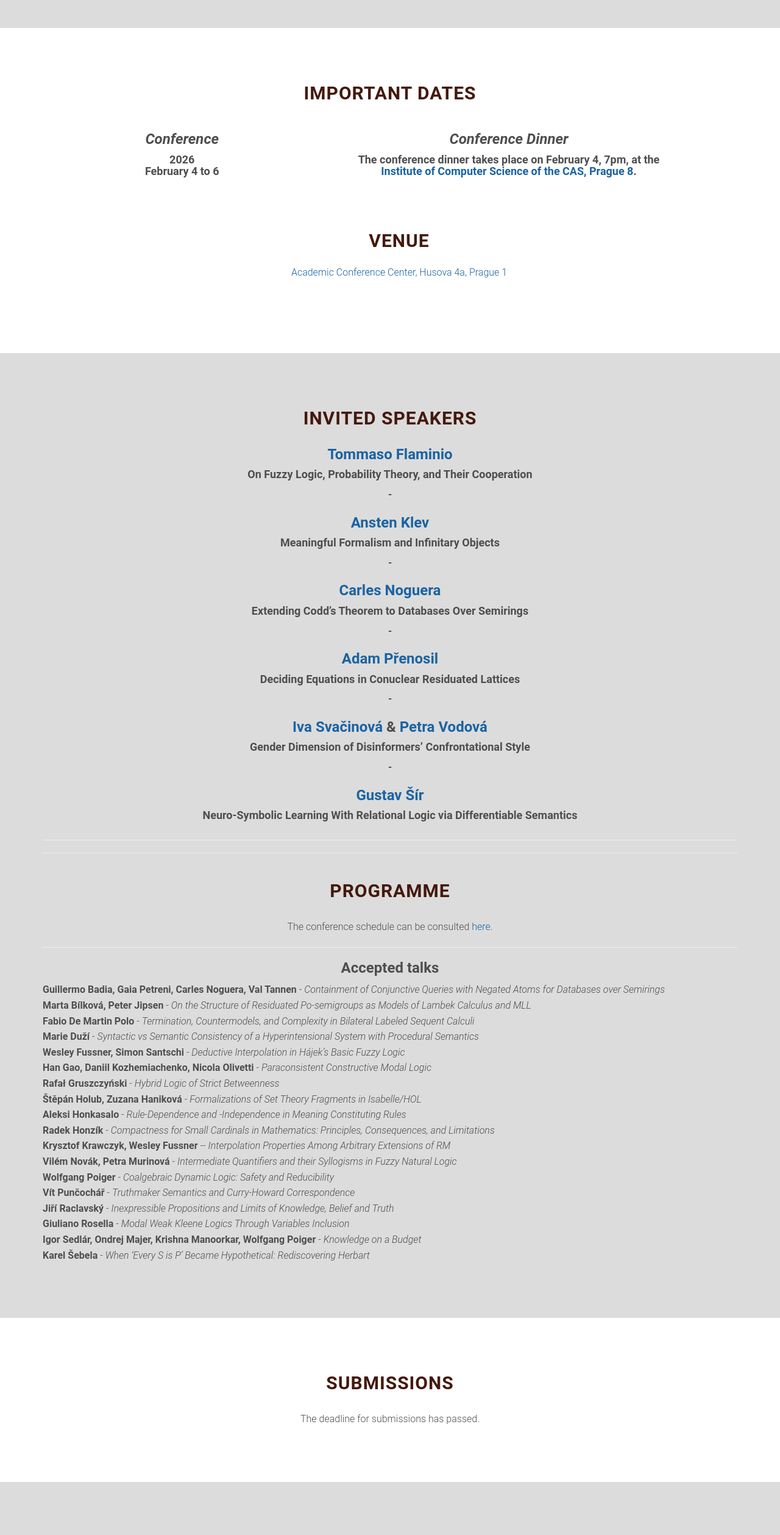
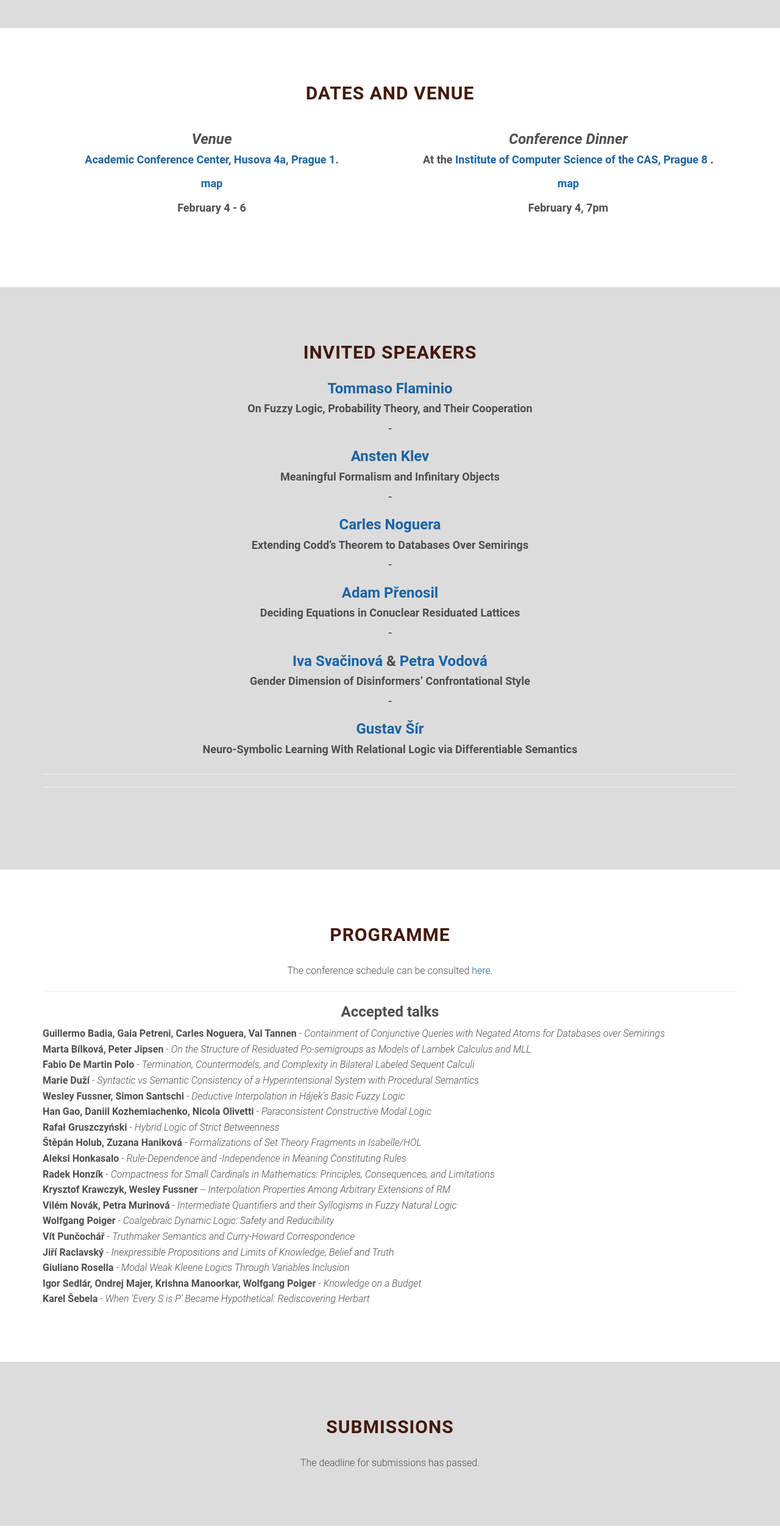
Before and after one commit to cglbl2026/cglbl2026.github.io, a website: page index.html in a window 1280 px wide. Shown: the part 820-3337 px from the top of the page at 61% size. Drawn offline with Linux system fonts and the light colour scheme; a web font is replaced by a local one.

Commit message:
Update index.html

```diff
--- a/index.html
+++ b/index.html
@@ -122,30 +122,49 @@
 
     <section id="dates" class="section about text-center">
         <div class="container">
-            <h2 class="section-title"> Important Dates </h2>
+            <h2 class="section-title"> Dates and Venue</h2>
             <div class="row">
                 <div class="col-sm-12">
 
                 </div>
 
-                <div class="col-sm-5">
+                <div class="col-sm-6">
 
-                    <h3><i>Conference</i></h3>
-                    <h4>2026<br>February 4 to 6</h4>
+                    <h3><i>Venue</i></h3>
+                    <h4>
+                        <p ><a href="http://www.akc-avcr.cz/"> Academic Conference Center, Husova 4a, Prague 1</a>.<br><br> <a href="https://maps.app.goo.gl/Rz5iccbpcCe4qKqZ6"> map </a> <br><br>
+                 <b>February 4 - 6</b> </p> </h4>
+
+
+                </div>
+
+                <div class="col-sm-6">
+
+                    <h3><i>Conference Dinner</i></h3>
+                    <h4>
+                        <p>At the <a href="https://www.cs.cas.cz/en"> Institute of Computer Science of the CAS, Prague 8</a> .<br><br> <a href="https://maps.app.goo.gl/7QEVwPho7d34KqTJ7">  map </a><br><br> <b>February 4, 7pm</b> </p> </h4>
+
+
+                </div>
+
+               <!-- <div class="col-sm-5">
+
+                    <h3><i>Conference Dinner</i></h3>
+                    <h4>The conference dinner takes place on <b>February 4, 7pm</b>, at the <a href="https://maps.app.goo.gl/7QEVwPho7d34KqTJ7"> Institute of Computer Science of the CAS, Prague 8</a>.</h4>
 
 
                 </div>
                 <div class="col-sm-6">
 
                     <h3><i>Conference Dinner</i></h3>
-                    <h4>The conference dinner takes place on <b>February 4, 7pm</b>, at the <a href="https://maps.app.goo.gl/7QEVwPho7d34KqTJ7"> Institute of Computer Science of the CAS, Prague 8</a>.</h4>
+
 
                 </div>
 
                <!-- <div class="col-sm-4">
 
                         <h3><i>Notification to authors</i></h3>
-                            <h4>2025<br>December 18, AoE</h4>-->
+                            <h4>2025<br>December 18, AoE</h4>
 
                 </div>
 
@@ -162,13 +181,14 @@
                                     <p ><a href="http://www.akc-avcr.cz/"> Academic Conference Center, Husova 4a, Prague 1</a></p>
                                 </address>
                             </div>
+                        </div>
+
+            </div>
+                        </div>-->
                             <!--<div class="col-sm-7">
                                 <iframe src="https://www.google.com/maps/embed?pb=!1m18!1m12!1m3!1d4860.838282808357!2d14.414806349471045!3d50.08424776574866!2m3!1f0!2f0!3f0!3m2!1i1024!2i768!4f13.1!3m3!1m2!1s0x470b94eefb69c3f5%3A0xa8ffe1d160d7d25b!2sAkc!5e0!3m2!1ses!2ses!4v1762373858304!5m2!1ses!2ses" width="600" height="450" style="border:0;" allowfullscreen="" loading="lazy" referrerpolicy="no-referrer-when-downgrade"></iframe>
                             </div>-->
-                        </div>
 
-            </div>
-                        </div>
 
 
         </div>
@@ -205,10 +225,14 @@
             </div>
           <hr><hr><br>
         </div>
+            </section>
+
+<section id="accepted" class="section photos">
+
 
         <div class="container">
                 <div class="row">
-                    <div id="accepted" class="col-sm-12">
+                    <div class="col-sm-12">
 
                         <h2 class="section-title" >Programme</h2>
                         <div style="text-align:center">
@@ -272,7 +296,7 @@
 
 
 
-    <section id="submissions" class="section photos ">
+    <section id="submissions" class="section photos bg-dark">
 
             <div class="container">
                 <div class="row">
@@ -312,7 +336,7 @@
     </section>
 
 
-    <section id="reg" class="section photos bg-dark">
+    <section id="reg" class="section photos">
         <div class="container">
             <div class="row">
                 <div class="col-sm-12" style="text-align:center">
@@ -332,7 +356,7 @@
         </div>
     </section>
 
-    <section id="committees" class="section photos">
+    <section id="committees" class="section photos bg-dark">
         <div class="container">
             <div class="row">
                 <div class="col-sm-11">
@@ -379,7 +403,7 @@
     </section>
 
 
-   <section id="ack" class="section photos bg-dark">
+   <section id="ack" class="section photos">
 
             <div class="container">
                 <div class="row">
```
